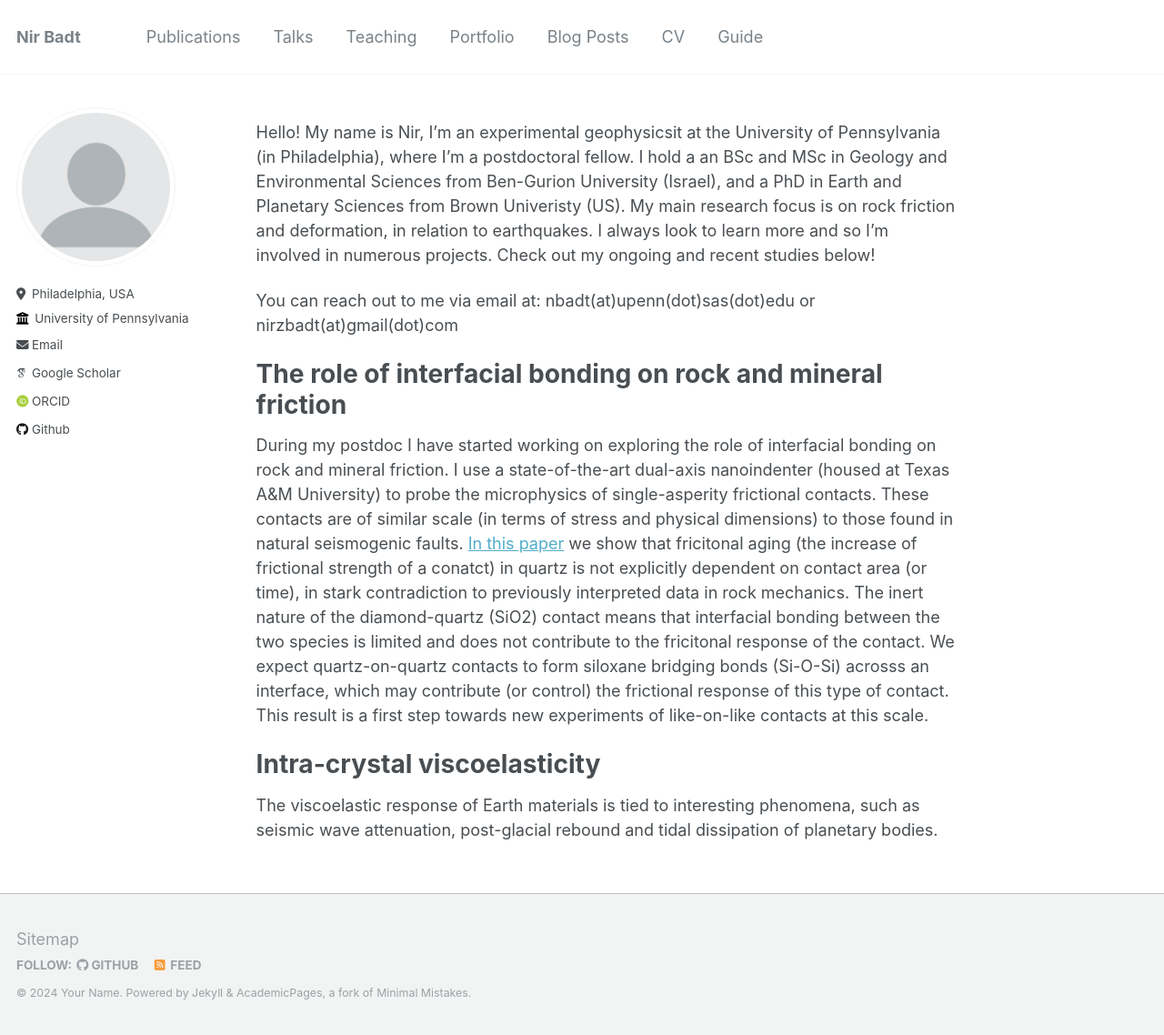
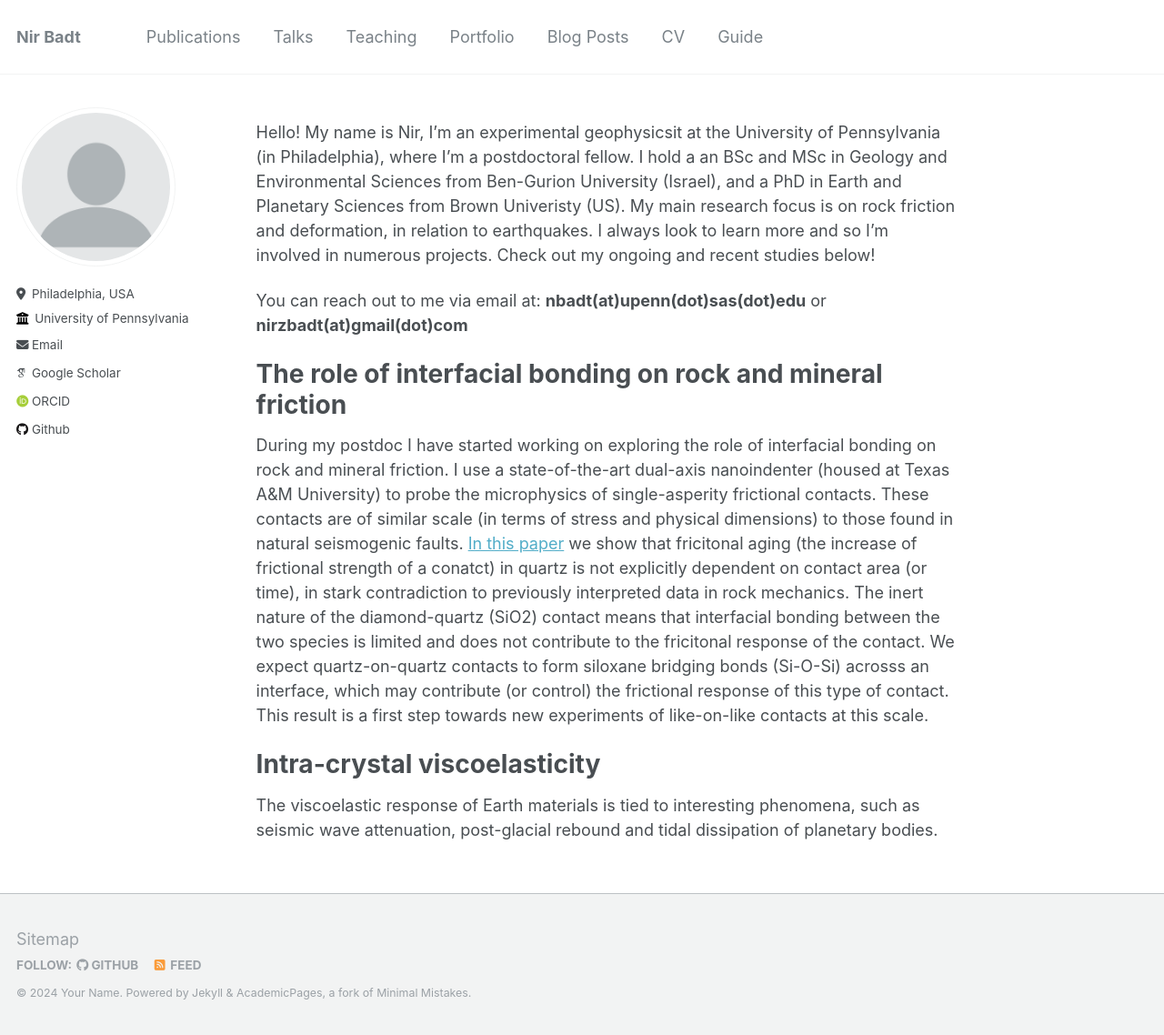
Before and after one commit to nzbadt/nir-website, a Jekyll site: the page built from _pages/about.md, in a window 1280 px wide and 1138 px high. Shown: the whole window at 91% size. Built offline with Jekyll 4.4.1, drawn with Linux system fonts in a browser that asks for light colours; some web fonts are replaced.

```diff
--- a/_pages/about.md
+++ b/_pages/about.md
@@ -10,7 +10,7 @@ redirect_from:
 Hello! My name is Nir, I'm an experimental geophysicsit at the University of Pennsylvania (in Philadelphia), where I'm a postdoctoral fellow. I hold a an BSc and MSc in Geology and Environmental Sciences from Ben-Gurion University (Israel), and a PhD in Earth and Planetary Sciences from Brown Univeristy (US). My main research focus is on rock friction and deformation, in relation to earthquakes. I always look to learn more and so I'm involved in numerous projects. Check out my ongoing and recent studies below!
 
 You can reach out to me via email at:
-nbadt(at)upenn(dot)sas(dot)edu  or  nirzbadt(at)gmail(dot)com
+**nbadt(at)upenn(dot)sas(dot)edu**  or  **nirzbadt(at)gmail(dot)com**
 
 The role of interfacial bonding on rock and mineral friction
 ======
```
